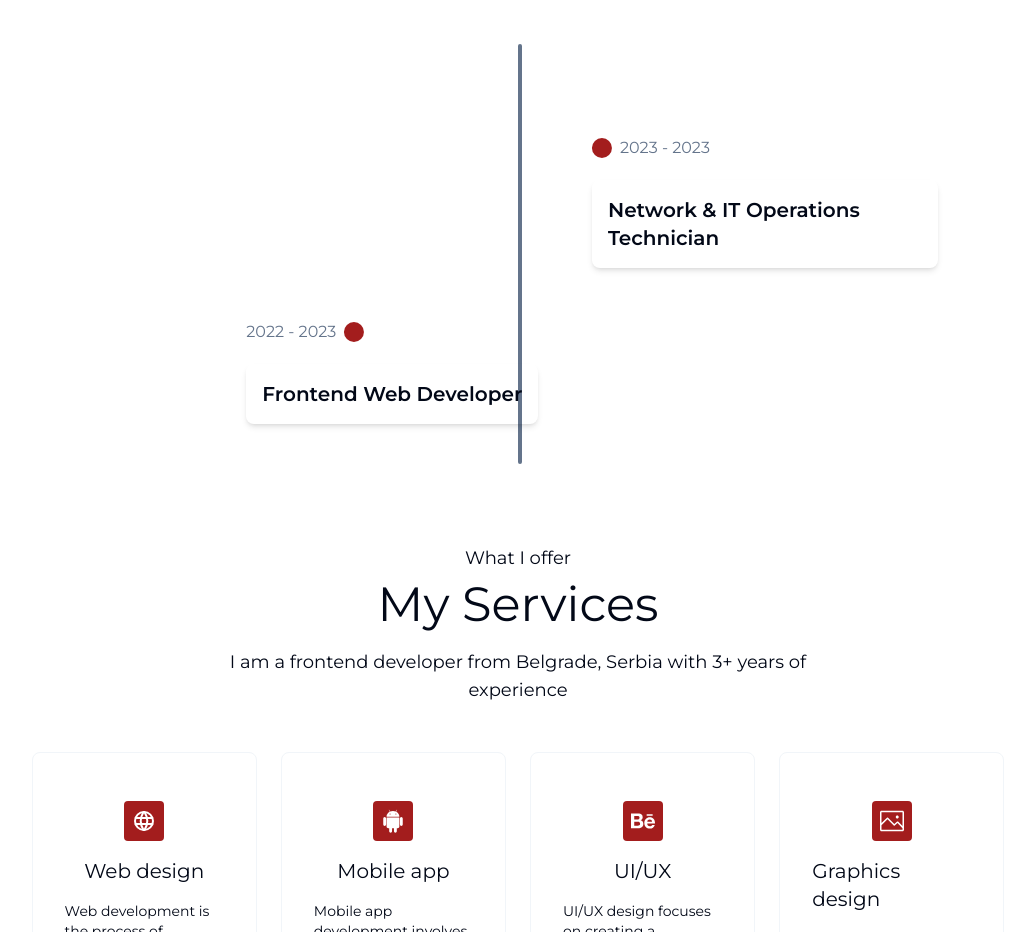
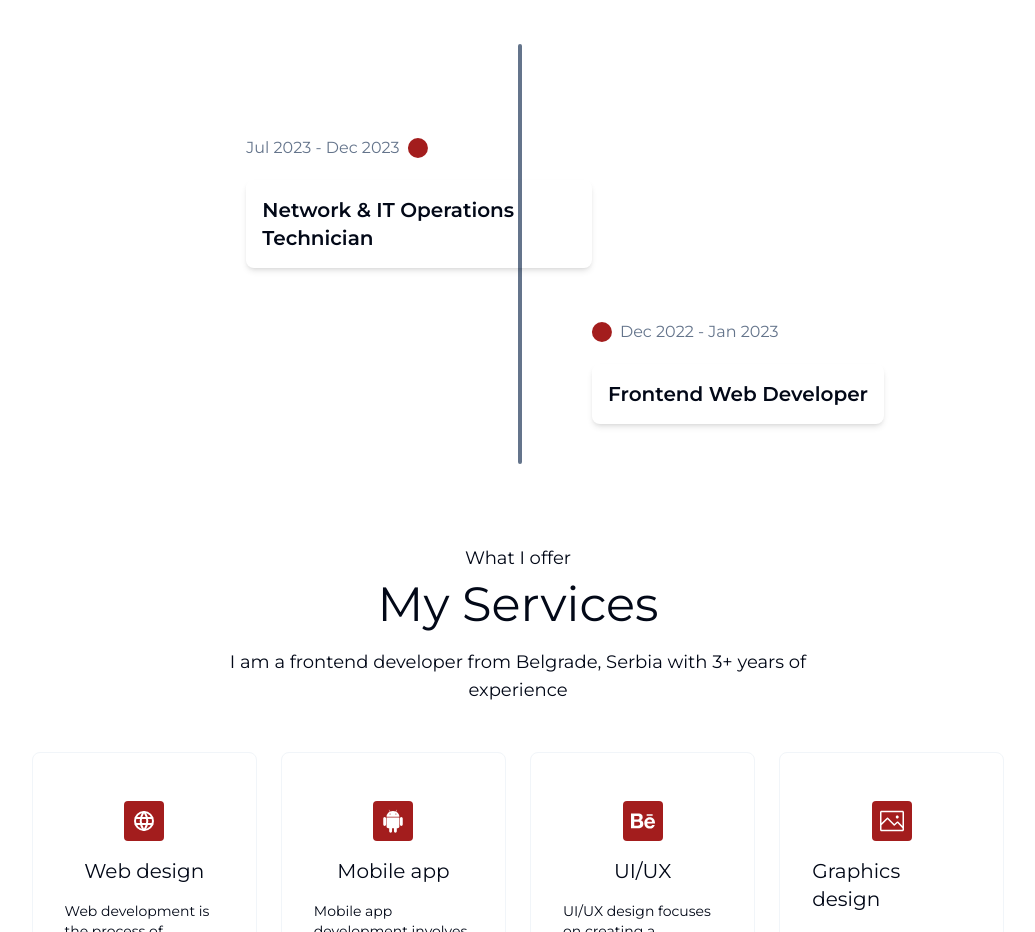
Before and after one commit to narandza/portfolio, a Next.js app: page / in a window 1280 px wide. Shown: the part 2760-3692 px from the top of the page, without its empty margins (122-1157 px from the left). Built offline with nearby package versions, Linux system fonts and the light colour scheme.

Commit message:
add helper functions

```diff
--- a/src/app/(main)/experience.tsx
+++ b/src/app/(main)/experience.tsx
@@ -3,6 +3,18 @@ import { cn } from "@/lib/utils";
 import { motion } from "motion/react";
 
 export const Experience = () => {
+  const isEvenIndex = (index: number) => {
+    return index % 2;
+  };
+
+  const formatDate = (date: Date) => {
+    const options: Intl.DateTimeFormatOptions = {
+      year: "numeric",
+      month: "short",
+    };
+    return new Intl.DateTimeFormat("en-US", options).format(date);
+  };
+
   return (
     <motion.div
       id="experience"
@@ -43,23 +55,24 @@ export const Experience = () => {
           <div
             className={cn(
               "flex flex-col items-center md:items-start md:w-1/2 space-y-4 ",
-              index % 2 === 0 ? "md:ml-auto md:pr-6" : "md:mr-auto md:pl-6"
+              isEvenIndex(index) ? "md:ml-auto md:pr-6" : "md:mr-auto md:pl-6"
             )}
             style={{
-              transform:
-                index % 2 === 0 ? "translateX(20%)" : "translateX(20%)",
+              transform: isEvenIndex(index)
+                ? "translateX(20%)"
+                : "translateX(20%)",
             }}
             key={index}
           >
             <div
               className={cn(
                 "flex items-center justify-center gap-2",
-                index % 2 === 0 ? "" : "flex-row-reverse "
+                isEvenIndex(index) ? "" : "flex-row-reverse "
               )}
             >
               <div className="flex items-center justify-center size-5 bg-main rounded-full" />
               <p className="text-muted-foreground">
-                {job.startDate.getFullYear()} - {job.endDate.getFullYear()}
+                {formatDate(job.startDate)} - {formatDate(job.endDate)}
               </p>
             </div>
 
```
